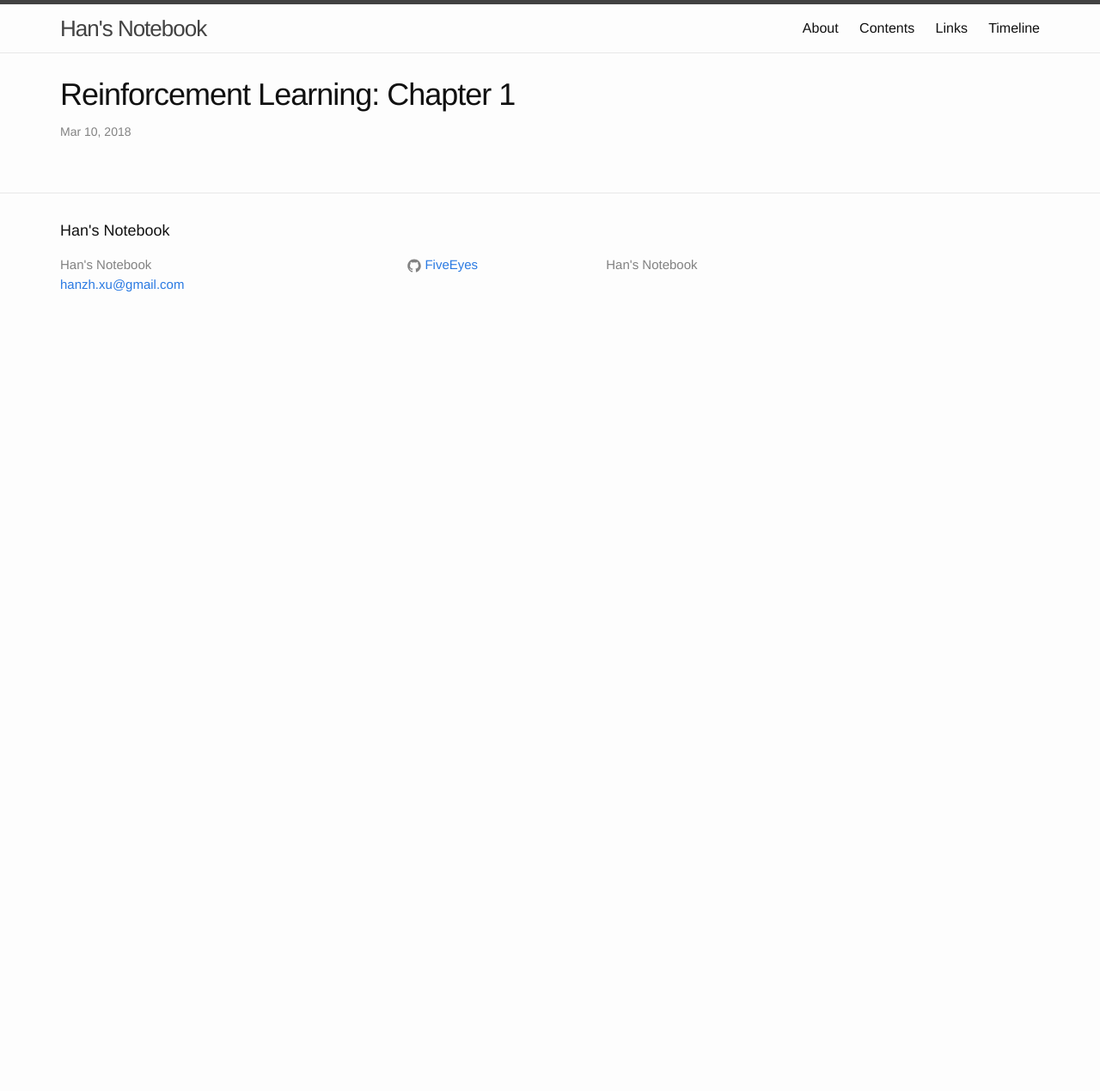
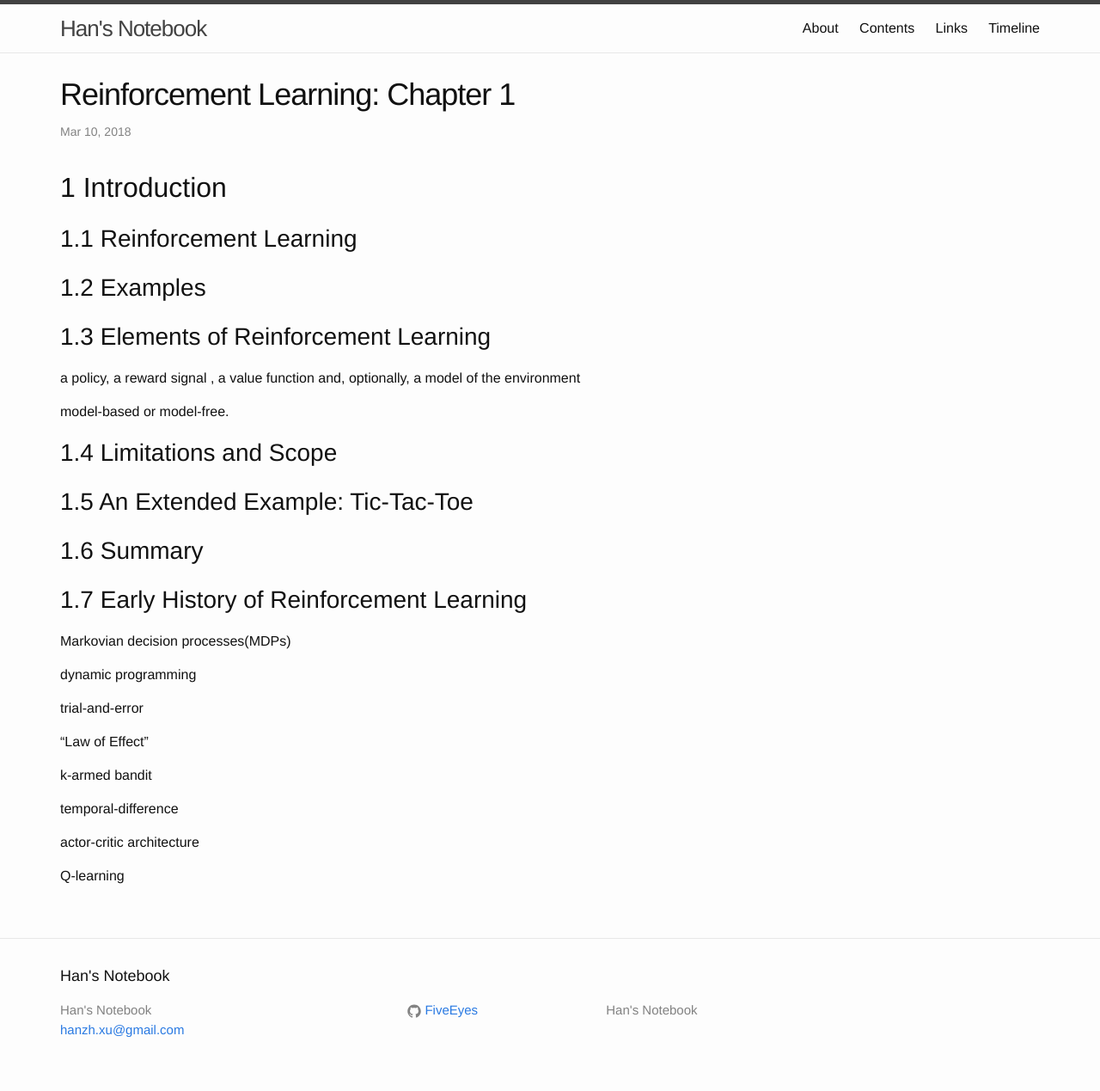
Before and after one commit to FiveEyes/FiveEyes.github.io, a Jekyll site: the page built from _posts/reinforcementlearningbook/2018-03-10-Sutton-Book-1.md, in a window 1280 px wide. Shown: the whole page at 86% size. Built offline with Jekyll 4.4.1, drawn with Linux system fonts in a browser that asks for light colours; before the commit the page ends 900 px from its top, so only the background shows below that.

Commit message:
Update 2018-03-10-Sutton-Book-1.md

```diff
--- a/_posts/reinforcementlearningbook/2018-03-10-Sutton-Book-1.md
+++ b/_posts/reinforcementlearningbook/2018-03-10-Sutton-Book-1.md
@@ -4,3 +4,39 @@ title: "Reinforcement Learning: Chapter 1"
 date: 2018-03-10 02:14:00
 categories: Learning
 ---
+
+# 1 Introduction
+
+## 1.1 Reinforcement Learning
+
+## 1.2 Examples
+
+## 1.3 Elements of Reinforcement Learning
+
+a policy, a reward signal , a value function and, optionally, a model of the environment
+
+model-based or model-free.
+
+## 1.4 Limitations and Scope
+
+## 1.5 An Extended Example: Tic-Tac-Toe
+
+## 1.6 Summary
+
+## 1.7 Early History of Reinforcement Learning
+
+Markovian decision processes(MDPs)
+
+dynamic programming
+
+trial-and-error
+
+"Law of Effect"
+
+k-armed bandit
+
+temporal-difference
+
+actor-critic architecture
+
+Q-learning
```
